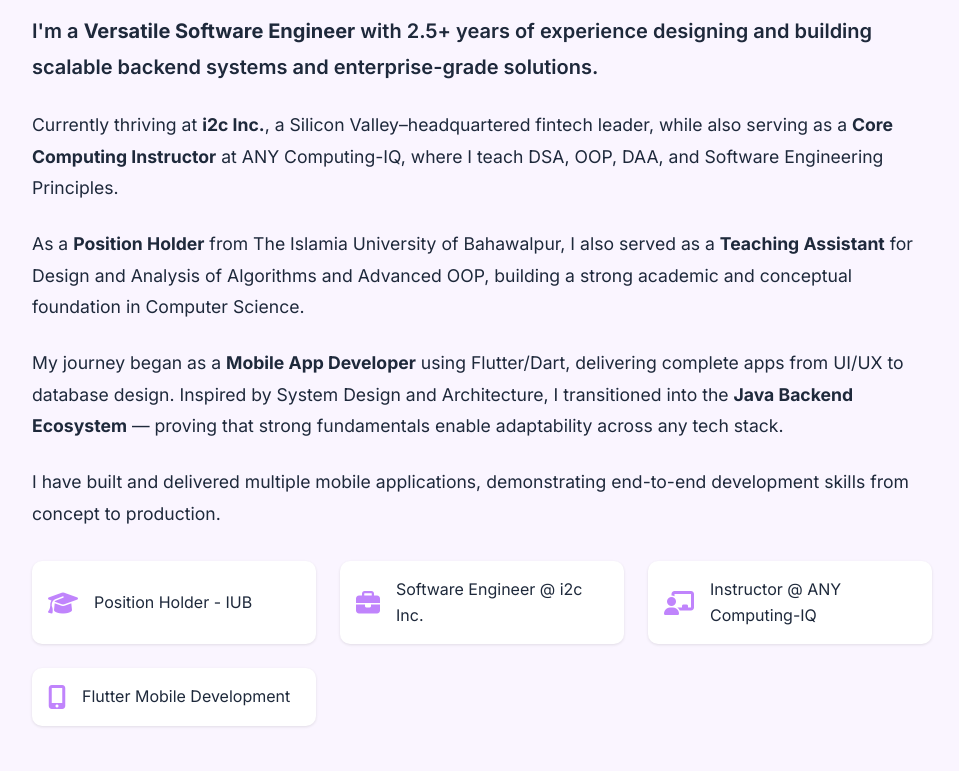
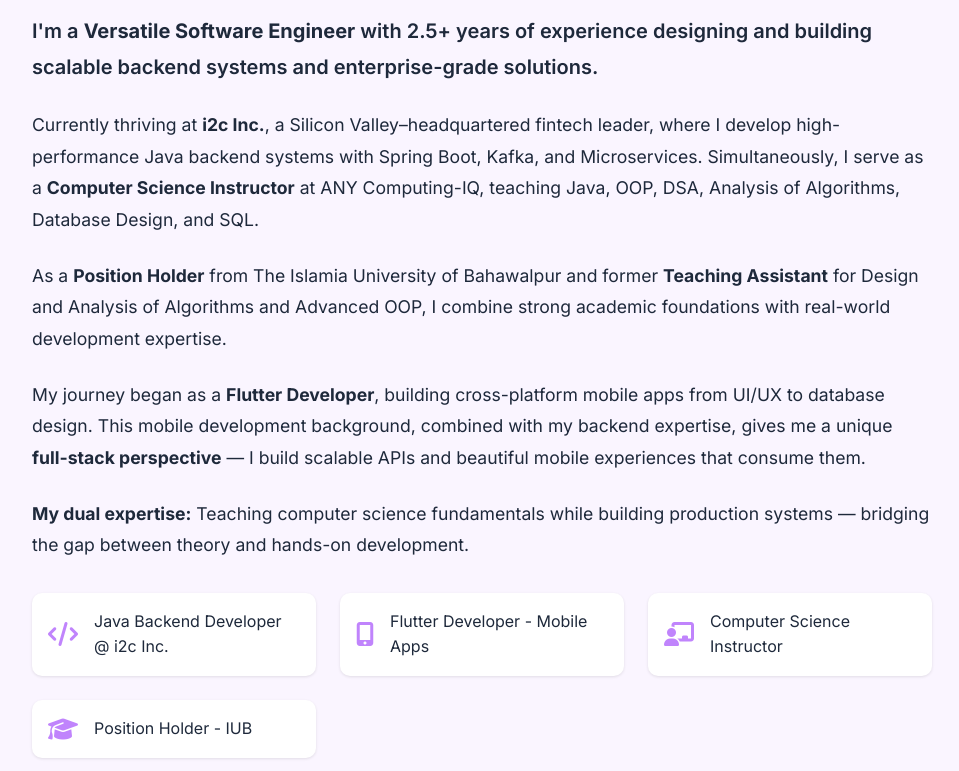
Before and after one commit to anycomputingiq/anycomputingiq.github.io, a plain HTML site: page index.html in a window 1280 px wide. Shown: the part 947-1718 px from the top of the page, without its empty margins (158-1117 px from the left). Drawn offline with Linux system fonts and the light colour scheme.

Commit message:
Add Flutter Developer to title and balance teaching + development content

```diff
--- a/index.html
+++ b/index.html
@@ -3,8 +3,8 @@
 <head>
     <meta charset="UTF-8">
     <meta name="viewport" content="width=device-width, initial-scale=1.0">
-    <meta name="description" content="Aarij Amir - Computer Science Instructor | Software Engineer | Java Backend Expert | Flutter Developer | Teaching Java, OOP, DSA, Algorithms, Database Design & SQL">
-    <title>Aarij Amir - Computer Science Instructor | Software Engineer | Java Backend Expert | Flutter</title>
+    <meta name="description" content="Aarij Amir - Computer Science Instructor | Software Engineer | Java Backend Expert | Flutter Developer | Teaching + Development">
+    <title>Aarij Amir - Computer Science Instructor | Java Backend Expert | Flutter Developer</title>
     <link rel="stylesheet" href="styles.css">
     <link rel="stylesheet" href="https://cdnjs.cloudflare.com/ajax/libs/font-awesome/6.4.0/css/all.min.css">
     <link href="https://fonts.googleapis.com/css2?family=Inter:wght@300;400;500;600;700;800&display=swap" rel="stylesheet">
@@ -38,9 +38,9 @@
         <div class="container hero-content">
             <div class="hero-text">
                 <h1 class="hero-title">Hi, I'm <span class="gradient-text">Aarij Amir</span></h1>
-                <h2 class="hero-subtitle">Computer Science Instructor | Software Engineer | Java Backend Expert | Flutter</h2>
+                <h2 class="hero-subtitle">Computer Science Instructor | Software Engineer | Java Backend Expert | Flutter Developer</h2>
                 <p class="hero-description">
-                    I teach <strong>Java, OOP, Dart, JavaScript, Advanced Java</strong> — Specially <strong>Data Structures and Algorithms, Analysis of Algorithms, Database Design and SQL</strong>. Building scalable backend systems at <strong>i2c Inc.</strong> while empowering students at ANY Computing-IQ.
+                    I teach <strong>Java, OOP, Dart, JavaScript, Advanced Java</strong> — Specially <strong>Data Structures and Algorithms, Analysis of Algorithms, Database Design and SQL</strong>. Currently building scalable backend systems at <strong>i2c Inc.</strong> and developing cross-platform mobile apps with <strong>Flutter</strong>.
                 </p>
                 <div class="hero-stats">
                     <div class="stat">
@@ -92,39 +92,41 @@
                         scalable backend systems and enterprise-grade solutions.
                     </p>
                     <p>
-                        Currently thriving at <strong>i2c Inc.</strong>, a Silicon Valley–headquartered fintech leader, while also
-                        serving as a <strong>Core Computing Instructor</strong> at ANY Computing-IQ, where I teach DSA, OOP, DAA,
-                        and Software Engineering Principles.
+                        Currently thriving at <strong>i2c Inc.</strong>, a Silicon Valley–headquartered fintech leader, where I develop
+                        high-performance Java backend systems with Spring Boot, Kafka, and Microservices. Simultaneously, I serve as a
+                        <strong>Computer Science Instructor</strong> at ANY Computing-IQ, teaching Java, OOP, DSA, Analysis of Algorithms,
+                        Database Design, and SQL.
                     </p>
                     <p>
-                        As a <strong>Position Holder</strong> from The Islamia University of Bahawalpur, I also served as a
-                        <strong>Teaching Assistant</strong> for Design and Analysis of Algorithms and Advanced OOP, building a
-                        strong academic and conceptual foundation in Computer Science.
+                        As a <strong>Position Holder</strong> from The Islamia University of Bahawalpur and former
+                        <strong>Teaching Assistant</strong> for Design and Analysis of Algorithms and Advanced OOP, I combine strong
+                        academic foundations with real-world development expertise.
                     </p>
                     <p>
-                        My journey began as a <strong>Mobile App Developer</strong> using Flutter/Dart, delivering complete apps
-                        from UI/UX to database design. Inspired by System Design and Architecture, I transitioned into the
-                        <strong>Java Backend Ecosystem</strong> — proving that strong fundamentals enable adaptability across any tech stack.
+                        My journey began as a <strong>Flutter Developer</strong>, building cross-platform mobile apps from UI/UX to
+                        database design. This mobile development background, combined with my backend expertise, gives me a unique
+                        <strong>full-stack perspective</strong> — I build scalable APIs and beautiful mobile experiences that consume them.
                     </p>
                     <p>
-                        I have built and delivered multiple mobile applications, demonstrating end-to-end development skills from concept to production.
+                        <strong>My dual expertise:</strong> Teaching computer science fundamentals while building production systems —
+                        bridging the gap between theory and hands-on development.
                     </p>
                     <div class="about-highlights">
                         <div class="highlight-item">
-                            <i class="fas fa-graduation-cap"></i>
-                            <span>Position Holder - IUB</span>
+                            <i class="fas fa-code"></i>
+                            <span>Java Backend Developer @ i2c Inc.</span>
                         </div>
                         <div class="highlight-item">
-                            <i class="fas fa-briefcase"></i>
-                            <span>Software Engineer @ i2c Inc.</span>
+                            <i class="fas fa-mobile-alt"></i>
+                            <span>Flutter Developer - Mobile Apps</span>
                         </div>
                         <div class="highlight-item">
                             <i class="fas fa-chalkboard-teacher"></i>
-                            <span>Instructor @ ANY Computing-IQ</span>
+                            <span>Computer Science Instructor</span>
                         </div>
                         <div class="highlight-item">
-                            <i class="fas fa-mobile-alt"></i>
-                            <span>Flutter Mobile Development</span>
+                            <i class="fas fa-graduation-cap"></i>
+                            <span>Position Holder - IUB</span>
                         </div>
                     </div>
 
@@ -149,7 +151,7 @@
     <section id="services" class="services">
         <div class="container">
             <h2 class="section-title">My Services</h2>
-            <p class="section-subtitle">Professional Development & Teaching Services for Your Success</p>
+            <p class="section-subtitle">Expert Teaching & Professional Development Services</p>
             <div class="services-grid">
                 <!-- Online Teaching -->
                 <div class="service-card">
```
